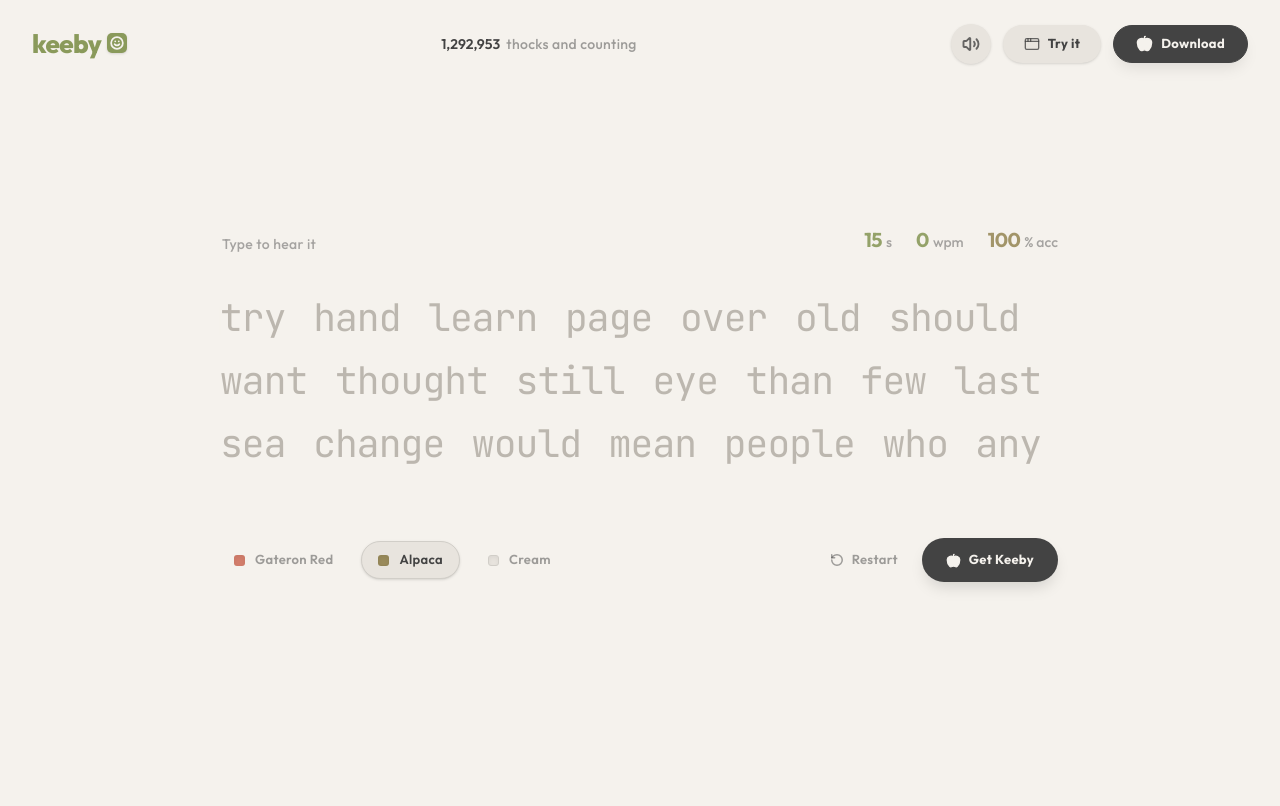
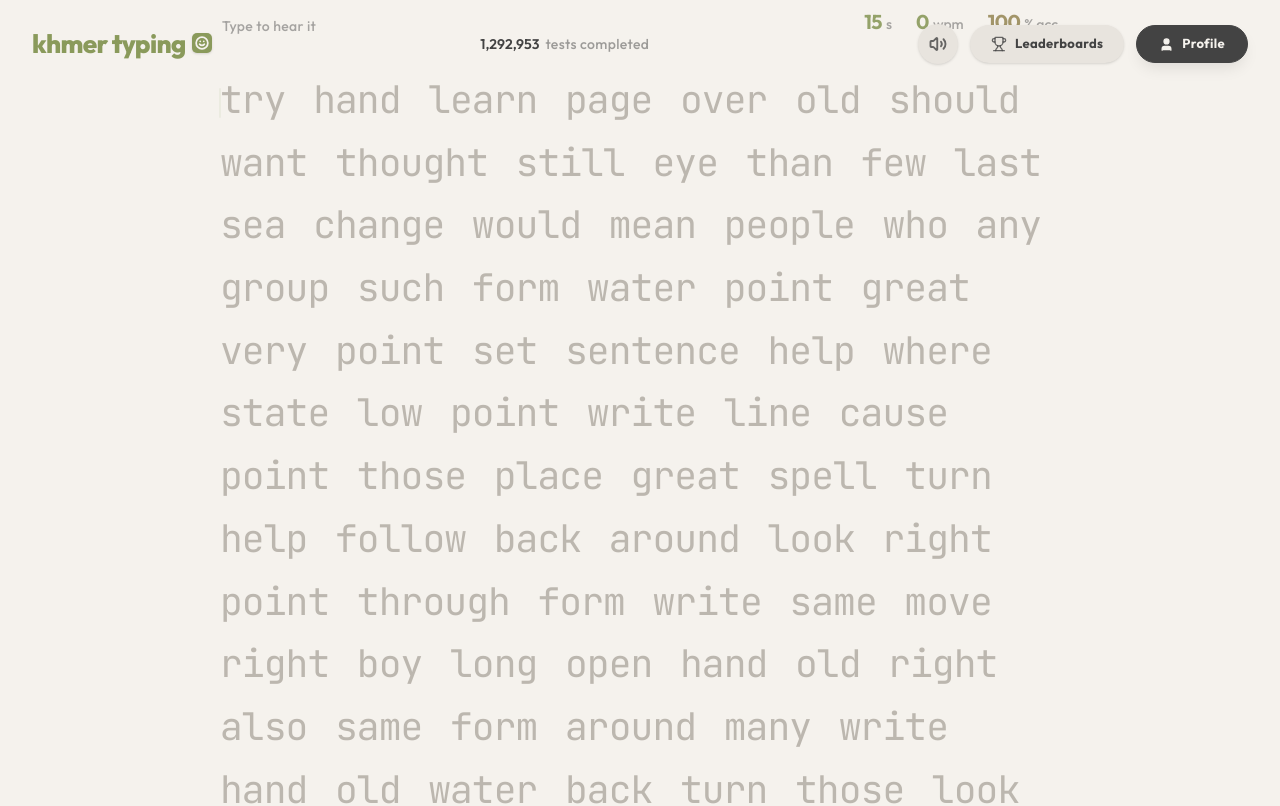
Before and after one commit to phalla-doll/khmer-typing, a Next.js app: page / in a window 1280 px wide. Shown: the top 806 px of the page. Built offline with nearby package versions, Linux system fonts and the light colour scheme.

Commit message:
feat: Add Khmer typing game functionality
Introduces core game logic for the Khmer typing playground, including:
- Text progression for typing practice.
- Time limit settings and countdown.
- Input handling and tracking.
- WPM and accuracy calculations.
- Game state management (active, finished).

```diff
--- a/app/page.tsx
+++ b/app/page.tsx
@@ -1,11 +1,11 @@
 'use client';
 
 import React, { useState, useEffect, useRef, useCallback } from 'react';
-import { Volume2, Apple, RotateCcw, Smile, AppWindow } from 'lucide-react';
+import { Volume2, Trophy, RotateCcw, Smile, User, Clock, ChevronRight } from 'lucide-react';
 import { cn } from '@/lib/utils';
 import { motion, useMotionValue, useSpring, useTransform } from 'motion/react';
 
-const TARGET_TEXT = "try hand learn page over old should want thought still eye than few last sea change would mean people who any";
+const TARGET_TEXT = "try hand learn page over old should want thought still eye than few last sea change would mean people who any group such form water point great very point set sentence help where state low point write line cause point those place great spell turn help follow back around look right point through form write same move right boy long open hand old right also same form around many write hand old water back turn those look spell form group many line through people mean text some time what thing your good make word then use out look just test typing test khmer run fast quickly speed accuracy over many try hand learn";
 
 function MagneticWrapper({ children }: { children: React.ReactNode }) {
   const x = useMotionValue(0);
@@ -42,6 +42,7 @@ function MagneticWrapper({ children }: { children: React.ReactNode }) {
 }
 
 export default function Home() {
+  const [timeLimit, setTimeLimit] = useState(15);
   const [input, setInput] = useState("");
   const [timeLeft, setTimeLeft] = useState(15);
   const [isActive, setIsActive] = useState(false);
@@ -55,9 +56,18 @@ export default function Home() {
     containerRef.current?.focus();
   }, []);
 
+  useEffect(() => {
+    setTimeLeft(timeLimit);
+    setIsActive(false);
+    setIsFinished(false);
+    setInput("");
+    setWpm(0);
+    setAccuracy(100);
+  }, [timeLimit]);
+
   const reset = () => {
     setInput("");
-    setTimeLeft(15);
+    setTimeLeft(timeLimit);
     setIsActive(false);
     setIsFinished(false);
     setWpm(0);
@@ -124,7 +134,7 @@ export default function Home() {
       const acc = Math.round((correctChars / input.length) * 100);
       setAccuracy(acc);
 
-      const timeElapsed = 15 - timeLeft;
+      const timeElapsed = timeLimit - timeLeft;
       // WPM calculation only if time elapsed is somewhat reasonable to avoid Infinity
       if (timeElapsed > 0) {
         const currentWpm = Math.round((correctChars / 5) / (timeElapsed / 60));
@@ -134,7 +144,7 @@ export default function Home() {
       setAccuracy(100);
       setWpm(0);
     }
-  }, [input, timeLeft]);
+  }, [input, timeLeft, timeLimit]);
 
   // Handle focus loss/gain to make sure we keep focus for typing
   useEffect(() => {
@@ -189,7 +199,7 @@ export default function Home() {
       {/* Header */}
       <header className="w-full max-w-[1400px] px-8 py-6 flex items-center justify-between z-10">
         <div className="flex items-center gap-1.5 cursor-pointer">
-          <span className="text-[#8A9A5B] font-extrabold text-[26px] tracking-tight leading-none">keeby</span>
+          <span className="text-[#8A9A5B] font-extrabold text-[26px] tracking-tight leading-none">khmer typing</span>
           <div className="w-5 h-5 bg-[#8A9A5B] rounded-[5px] flex items-center justify-center -mt-0.5 shadow-sm">
             <Smile className="w-3.5 h-3.5 text-[#F5F2ED]" strokeWidth={3} />
           </div>
@@ -197,7 +207,7 @@ export default function Home() {
 
         <div className="hidden md:flex items-center gap-1.5 text-sm">
           <span className="text-[#434343] font-semibold">1,292,953</span>
-          <span className="text-[#434343]/50 font-medium tracking-wide">thocks and counting</span>
+          <span className="text-[#434343]/50 font-medium tracking-wide">tests completed</span>
         </div>
 
         <div className="flex items-center gap-3">
@@ -205,13 +215,13 @@ export default function Home() {
             <Volume2 className="w-[18px] h-[18px] text-[#434343]/80" strokeWidth={2.5} />
           </button>
           <button className="px-5 py-2 rounded-full bg-[#E8E4DE] hover:bg-[#DDD9D2] border border-transparent hover:border-[#D1CEC8] text-[13px] tracking-wide text-[#434343] font-bold active:scale-[0.98] transition-all duration-300 flex items-center gap-2 shadow-sm">
-            <AppWindow className="w-4 h-4 text-[#434343]/80" />
-            Try it
+            <Trophy className="w-4 h-4 text-[#434343]/80" />
+            Leaderboards
           </button>
           <MagneticWrapper>
             <button className="px-[22px] py-2 rounded-full bg-[#434343] border border-[#434343] text-[#F5F2ED] text-[13px] tracking-wide font-bold hover:bg-[#2A2A2A] active:scale-[0.98] transition-all duration-300 flex items-center gap-2 shadow-[0_8px_16px_-4px_rgba(0,0,0,0.1)]">
-              <Apple className="w-[17px] h-[17px] fill-current -mt-0.5" />
-              Download
+              <User className="w-[15px] h-[15px] fill-current" />
+              Profile
             </button>
           </MagneticWrapper>
         </div>
@@ -276,19 +286,21 @@ export default function Home() {
         {/* Bottom Controls */}
         <div className="flex items-center justify-between w-full mt-16 text-[13px] font-semibold tracking-wide">
           <div className="flex items-center gap-1.5 md:gap-4">
-            <div className="flex items-center gap-2.5 text-[#434343]/50 hover:text-[#434343] cursor-pointer transition-colors px-3 py-1.5 rounded-full hover:bg-[#E8E4DE]">
-              <div className="w-[11px] h-[11px] rounded-[3px] bg-[#D27D6B] shadow-inner" />
-              Gateron Red
-            </div>
-            {/* Active Pill */}
-            <div className="flex items-center gap-2.5 bg-[#E8E4DE] text-[#434343] px-4 py-2 rounded-full cursor-pointer shadow-sm border border-[#D1CEC8]">
-              <div className="w-[11px] h-[11px] rounded-[3px] bg-[#9A8B5B] shadow-inner border border-black/5" />
-              Alpaca
-            </div>
-            <div className="flex items-center gap-2.5 text-[#434343]/50 hover:text-[#434343] cursor-pointer transition-colors px-3 py-1.5 rounded-full hover:bg-[#E8E4DE]">
-              <div className="w-[11px] h-[11px] rounded-[3px] bg-[#E8E4DE] shadow-inner border border-[#D1CEC8]" />
-              Cream
-            </div>
+            {[15, 30, 60].map((t) => (
+              <div
+                key={t}
+                onClick={() => setTimeLimit(t)}
+                className={cn(
+                  "flex items-center gap-2.5 px-4 py-2 flex-shrink-0 cursor-pointer rounded-full transition-all duration-300 shadow-sm border",
+                  timeLimit === t
+                    ? "bg-[#E8E4DE] text-[#434343] border-[#D1CEC8]"
+                    : "text-[#434343]/50 border-transparent hover:text-[#434343] hover:bg-[#E8E4DE]/50"
+                )}
+              >
+                <Clock className={cn("w-[14px] h-[14px]", timeLimit === t ? "text-[#8A9A5B]" : "text-current")} />
+                {t}s
+              </div>
+            ))}
           </div>
 
           <div className="flex items-center gap-6">
@@ -297,12 +309,12 @@ export default function Home() {
               className="flex items-center gap-2 text-[#434343]/50 hover:text-[#434343] active:scale-[0.96] transition-all duration-300 font-semibold"
             >
               <RotateCcw className="w-3.5 h-3.5" strokeWidth={2.5} />
-              Restart
+              Reset Stats
             </button>
             <MagneticWrapper>
-              <button className="flex items-center gap-2 bg-[#434343] text-[#F5F2ED] px-6 py-3 rounded-full font-bold hover:bg-[#2A2A2A] active:scale-[0.98] transition-all duration-300 shadow-[0_8px_16px_-4px_rgba(0,0,0,0.15)]">
-                <Apple className="w-[15px] h-[15px] fill-current" />
-                Get Keeby
+              <button onClick={reset} className="flex items-center gap-2 bg-[#434343] text-[#F5F2ED] px-6 py-3 rounded-full font-bold hover:bg-[#2A2A2A] active:scale-[0.98] transition-all duration-300 shadow-[0_8px_16px_-4px_rgba(0,0,0,0.15)]">
+                <ChevronRight className="w-[15px] h-[15px]" strokeWidth={3} />
+                Next Test
               </button>
             </MagneticWrapper>
           </div>
```
